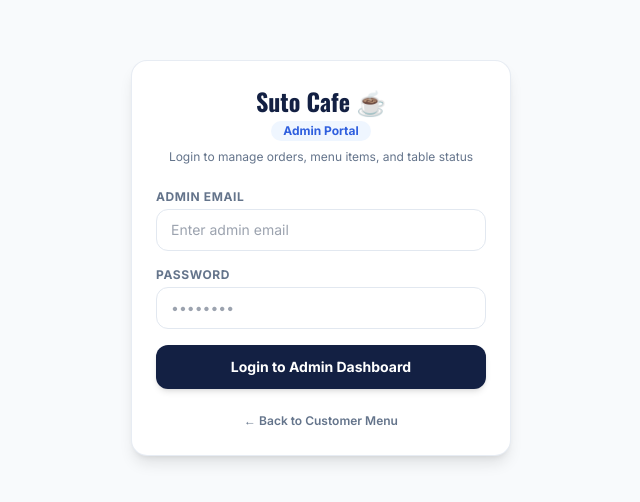
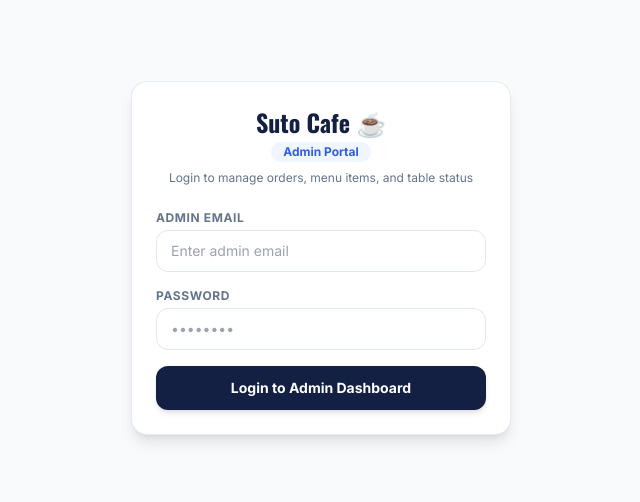
Before and after one commit to vishal7techh/Sutocafe, a React (Vite) app: page / in a window 1280 px wide. Shown: the part 142-644 px from the top of the page, without its empty margins (319-959 px from the left). Built offline with nearby package versions, Linux system fonts and the light colour scheme; no server answers; the HTML template or start-up script is replaced by a standard one.

Commit message:
remove back to customer menu link from admin login

```diff
--- a/src/App.tsx
+++ b/src/App.tsx
@@ -48,15 +48,7 @@ export default function App() {
 
   // Otherwise (no table QR scanned or /admin route), directly show Admin Login / Dashboard
   if (!authed) {
-    return (
-      <AdminLoginPage
-        onLoginSuccess={() => setAuthed(true)}
-        onBackToCustomerView={() => {
-          window.history.pushState({}, "", "/menu?table=1");
-          setView("menu");
-        }}
-      />
-    );
+    return <AdminLoginPage onLoginSuccess={() => setAuthed(true)} />;
   }
 
   return (
--- a/src/pages/admin/AdminLoginPage.tsx
+++ b/src/pages/admin/AdminLoginPage.tsx
@@ -4,10 +4,10 @@ import { loginAdmin } from "../../services/authService";
 
 interface Props {
   onLoginSuccess: () => void;
-  onBackToCustomerView: () => void;
+  onBackToCustomerView?: () => void;
 }
 
-export function AdminLoginPage({ onLoginSuccess, onBackToCustomerView }: Props) {
+export function AdminLoginPage({ onLoginSuccess }: Props) {
   const [email, setEmail] = useState("");
   const [password, setPassword] = useState("");
   const [error, setError] = useState<string | null>(null);
@@ -91,13 +91,6 @@ export function AdminLoginPage({ onLoginSuccess, onBackToCustomerView }: Props)
             {loading ? "Authenticating..." : "Login to Admin Dashboard"}
           </button>
         </form>
-
-        <button
-          onClick={onBackToCustomerView}
-          className="mt-6 w-full text-center text-xs font-semibold text-slate-500 hover:underline"
-        >
-          ← Back to Customer Menu
-        </button>
       </div>
     </div>
   );
```
